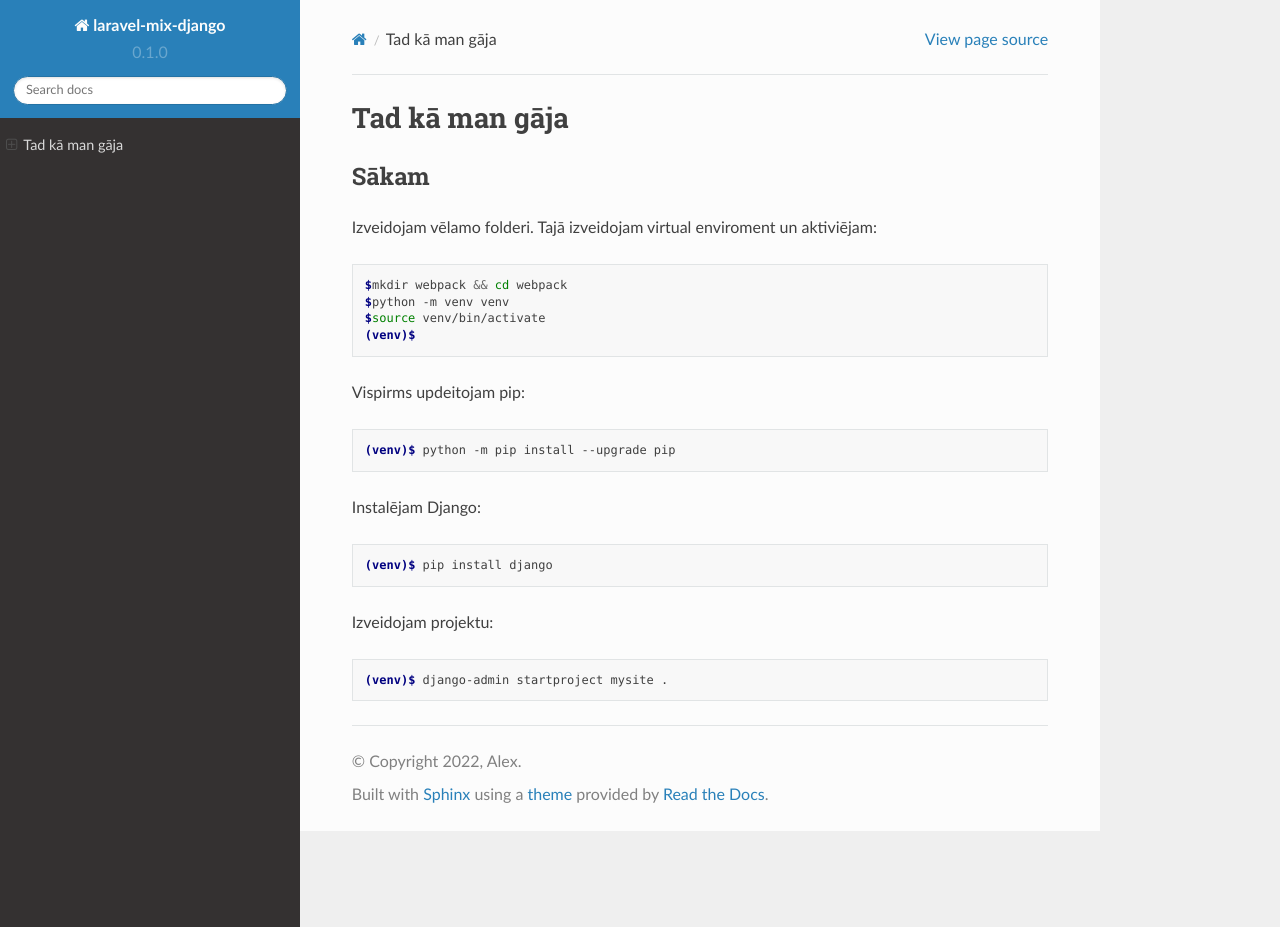
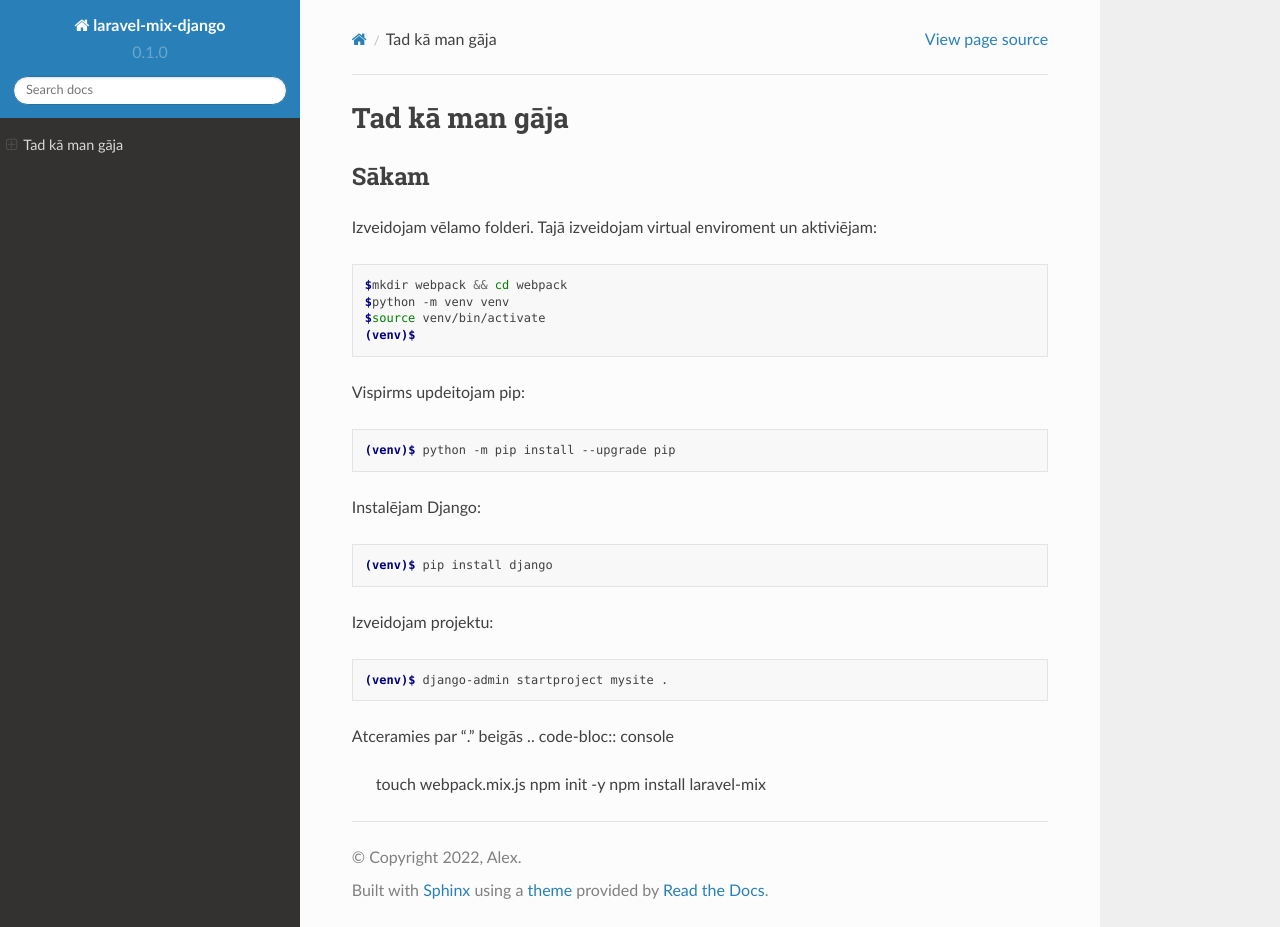
Before and after one commit to aleksanm/laravel-mix-django, a Sphinx documentation site: the page built from docs/source/instalation.rst, in a window 1280 px wide and 927 px high. Built offline with Sphinx 7.4.7 and the Read the Docs theme 2.0.0, drawn with Linux system fonts in a browser that asks for light colours; pages that are not in the unit, such as notebooks, are missing from menus.

Commit message:
Update instalation.rst

```diff
--- a/docs/source/instalation.rst
+++ b/docs/source/instalation.rst
@@ -32,3 +32,10 @@ Izveidojam projektu:
 .. code-block:: console
 
    (venv)$ django-admin startproject mysite .
+
+Atceramies par "." beigās
+.. code-bloc:: console
+
+   touch webpack.mix.js
+   npm init -y
+   npm install laravel-mix
```
